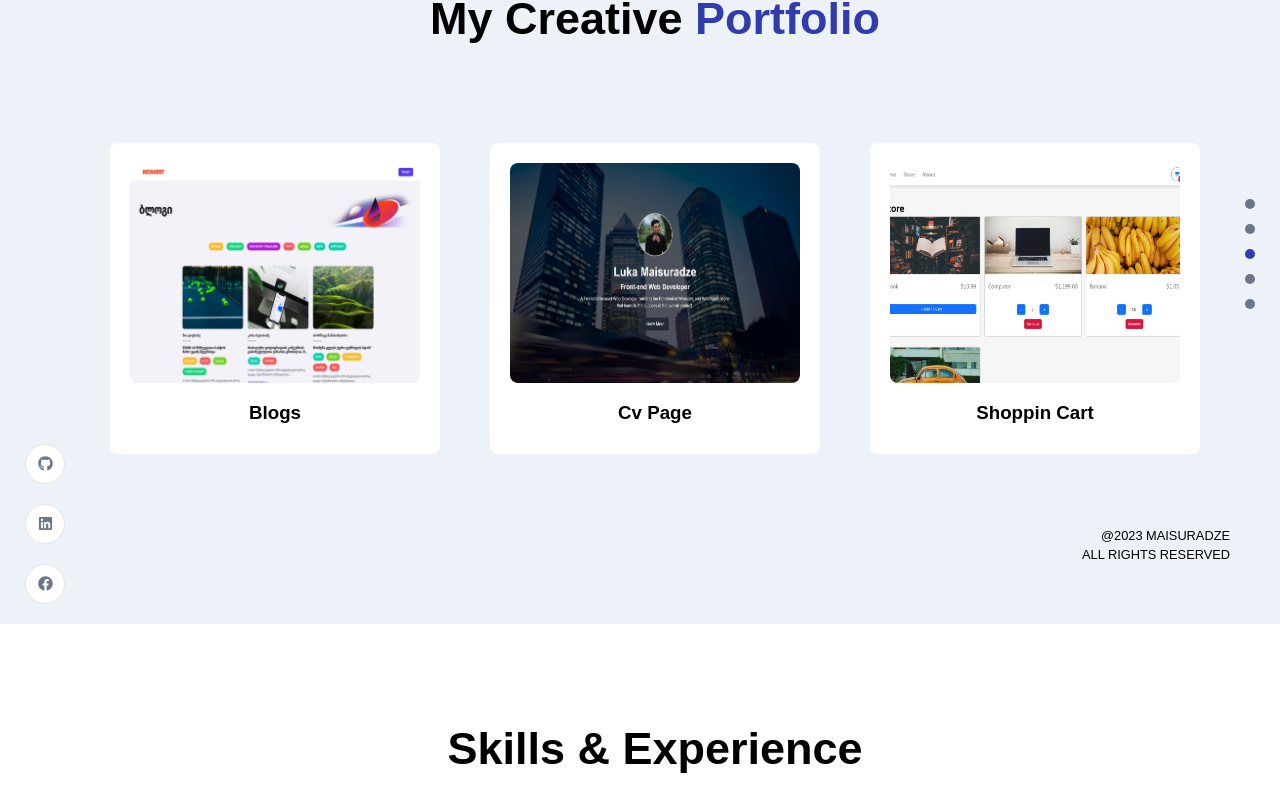
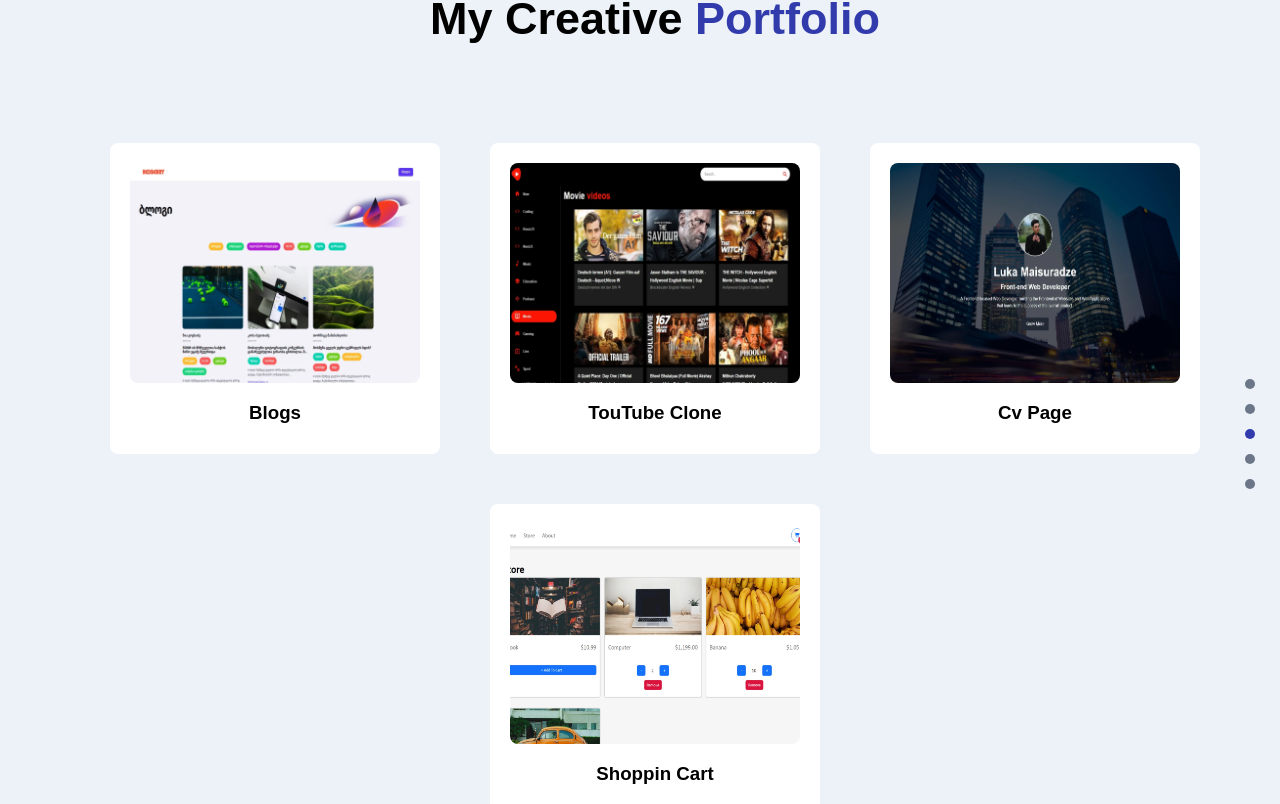
Before and after one commit to MaisuradzeLuka/Portfolio, a React (Vite) app: page / in a window 1280 px wide. Shown: the part 1510-2314 px from the top of the page. Built offline with nearby package versions, Linux system fonts and the light colour scheme.

Commit message:
adds youtube clone app

```diff
--- a/src/Constants/images.ts
+++ b/src/Constants/images.ts
@@ -13,6 +13,7 @@ import about04 from "../assets/about04.webp";
 import shoppingCart from "../assets/shopping-cart.webp";
 import cvPage from "../assets/cv-page.webp";
 import blogs from "../assets/blogs.webp";
+import youtube_clone from "../assets/YouTube_clone.webp";
 
 import profile from "../assets/profile.webp";
 import circle from "../assets/circle.svg";
@@ -21,6 +22,7 @@ import logo from "../assets/logo.webp";
 import firebase from "../assets/firebase.webp";
 
 export default {
+  youtube_clone,
   blogs,
   logo,
   css,
--- a/src/Constants/lists.ts
+++ b/src/Constants/lists.ts
@@ -39,6 +39,13 @@ export const workList = [
     id: "blogs",
     projectUrl: "https://redberry-2023.vercel.app/",
     codeUrl: "https://github.com/MaisuradzeLuka/Redberry-2023",
+  },
+  {
+    title: "TouTube Clone",
+    img: images.youtube_clone,
+    id: "blogs",
+    projectUrl: "https://you-tube-clone-1dcvpqyp9-maisuradzeluka.vercel.app/",
+    codeUrl: "https://github.com/MaisuradzeLuka/YouTube_Clone",
   },
 
   {
```
Also changed, not shown: src/assets/YouTube_clone.webp (added).
